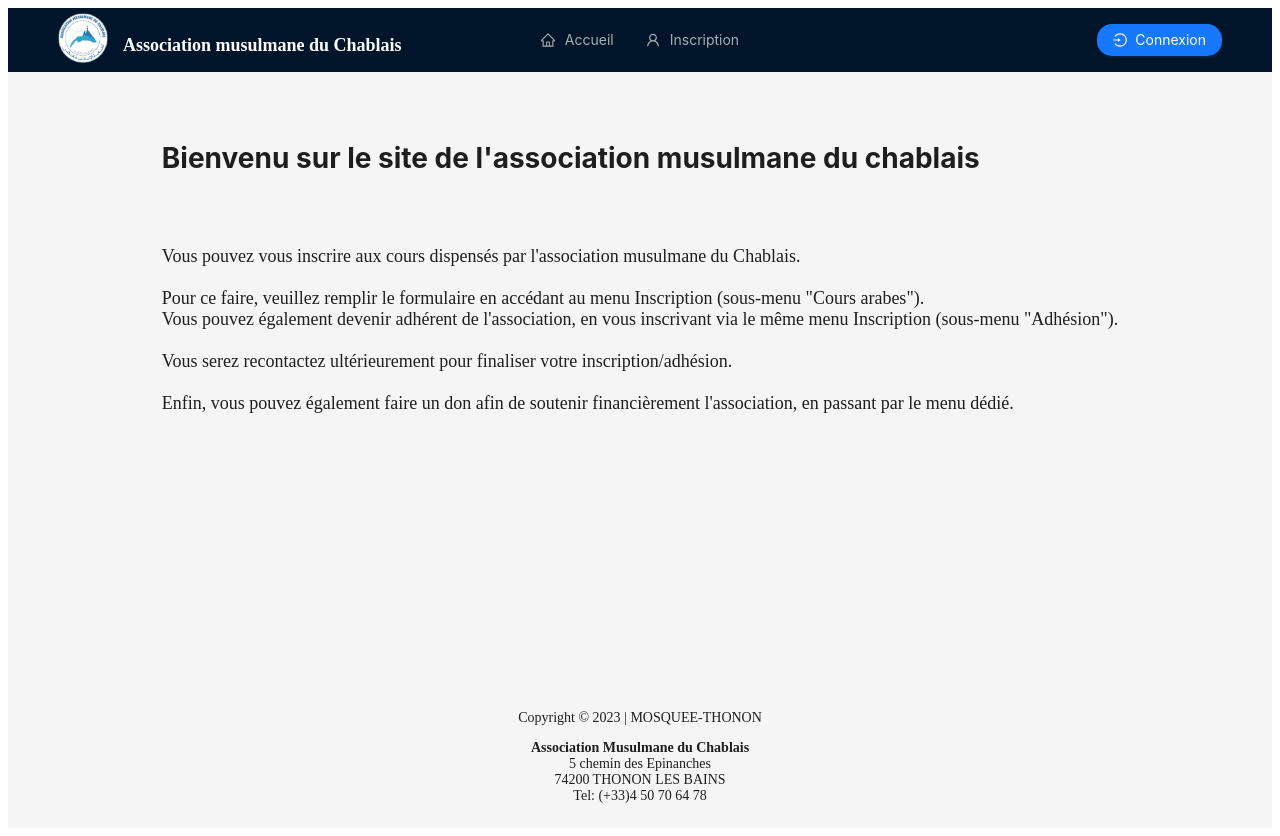
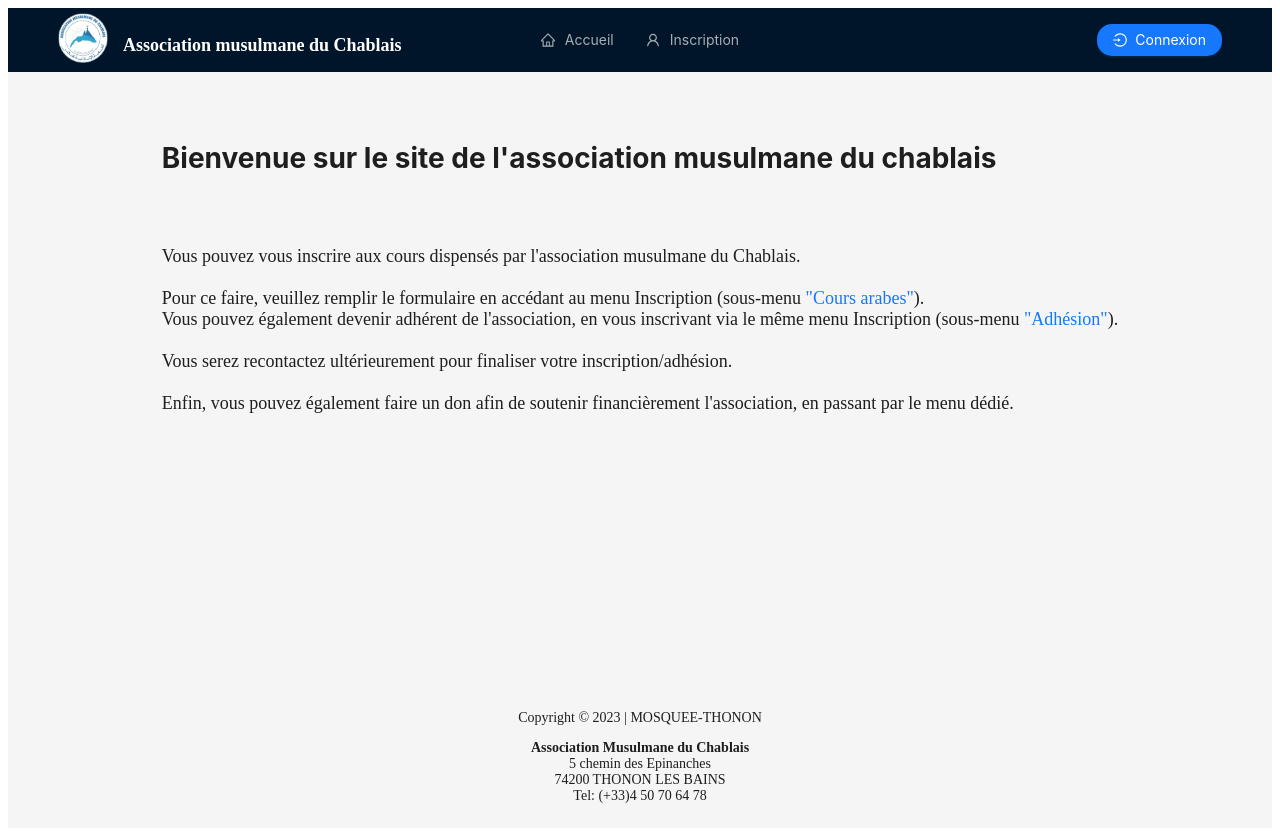
Before and after one commit to aymendev74/mosquee-thonon-front, a React (Create React App) app: page / in a window 1280 px wide. Built offline with nearby package versions, Linux system fonts and the light colour scheme; no server answers; what @react-pdf/renderer would draw is missing.

Commit message:
orthographe + href links

```diff
--- a/src/components/pages/Home.tsx
+++ b/src/components/pages/Home.tsx
@@ -2,13 +2,13 @@ import { FunctionComponent } from "react";
 
 export const Home: FunctionComponent = () => (
     <div>
-        <h1>Bienvenu sur le site de l'association musulmane du chablais</h1>
+        <h1>Bienvenue sur le site de l'association musulmane du chablais</h1>
         <br />
         <br />
         <p className="home">
             Vous pouvez vous inscrire aux cours dispensés par l'association musulmane du Chablais.<br /><br />
-            Pour ce faire, veuillez remplir le formulaire en accédant au menu Inscription (sous-menu "Cours arabes").<br />
-            Vous pouvez également devenir adhérent de l'association, en vous inscrivant via le même menu Inscription (sous-menu "Adhésion").<br /><br />
+            Pour ce faire, veuillez remplir le formulaire en accédant au menu Inscription (sous-menu <a href="/cours">"Cours arabes"</a>).<br />
+            Vous pouvez également devenir adhérent de l'association, en vous inscrivant via le même menu Inscription (sous-menu <a href="/adhesion">"Adhésion"</a>).<br /><br />
             Vous serez recontactez ultérieurement pour finaliser votre inscription/adhésion.<br /><br />
             Enfin, vous pouvez également faire un don afin de soutenir financièrement l'association, en passant par le menu dédié.<br /><br />
         </p>
```
